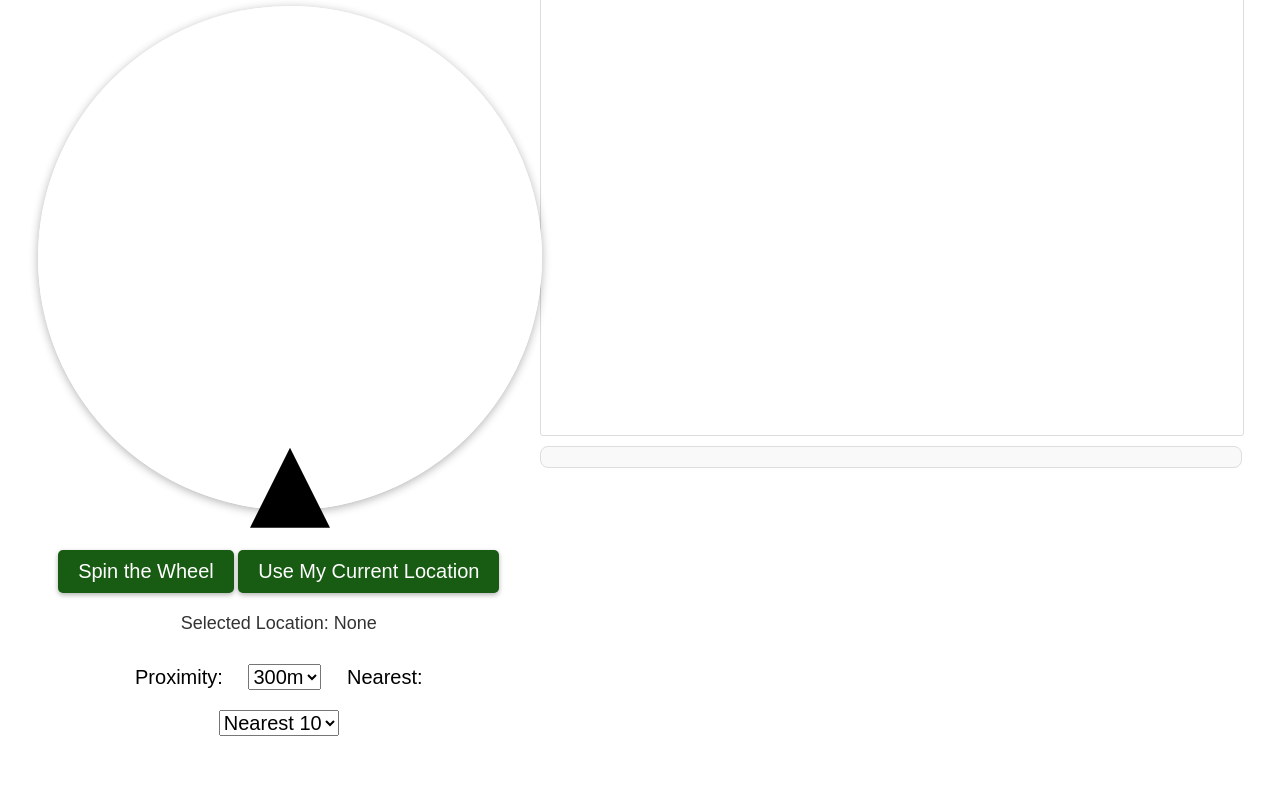
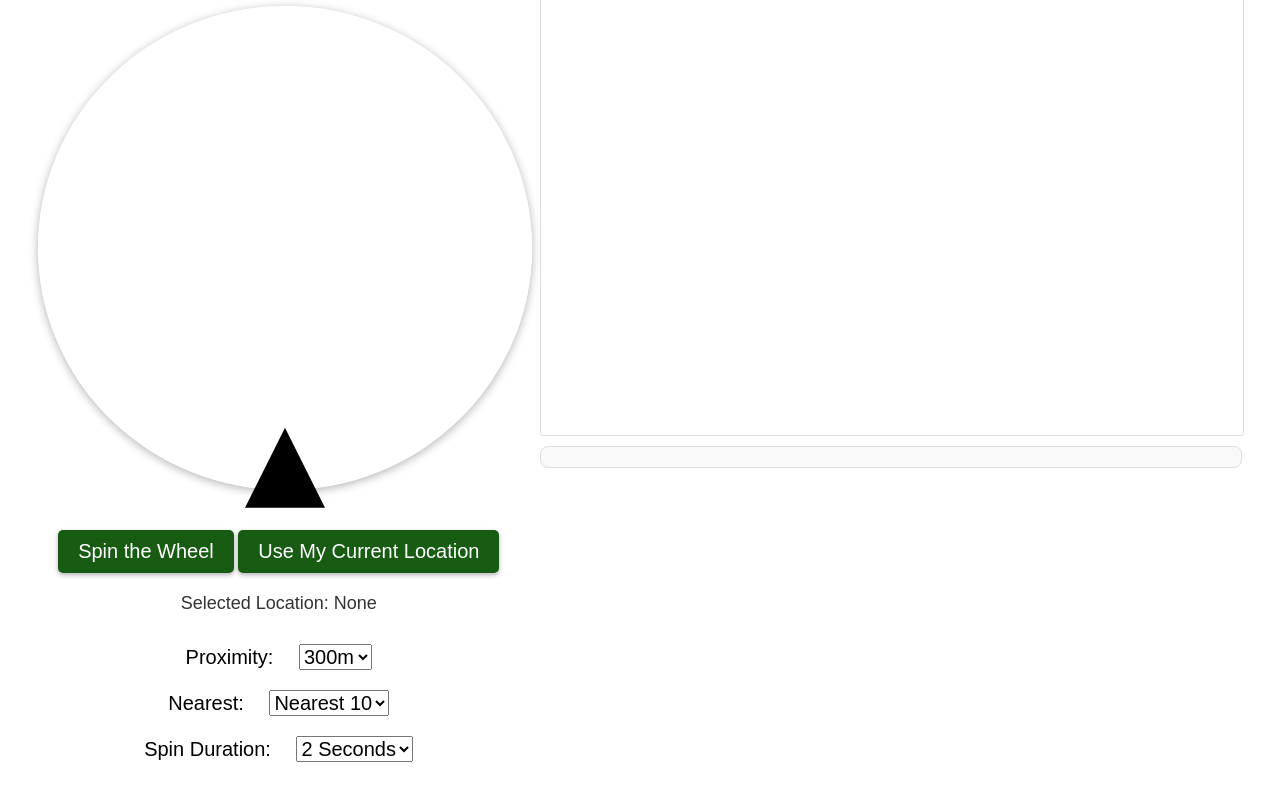
Before and after one commit to nickphoon/WHEELOFRESTAURANT, a plain HTML site: page index.html in a window 1280 px wide. Shown: the part 104-902 px from the top of the page. Drawn offline with nearby package versions, Linux system fonts and the light colour scheme.

Commit message:
added filter for wheel spin duration

```diff
--- a/index.html
+++ b/index.html
@@ -31,6 +31,7 @@
 
             <!-- Filters -->
             <div id="filters">
+                <div class="filter-row">
                     <label for="proximity">Proximity:</label>
                     <select id="proximity">
                         <option value="0.3" selected>300m</option>
@@ -39,7 +40,9 @@
                         <option value="2">2km</option>
                         <option value="5">5km</option>
                     </select>
+                </div>
 
+                <div class="filter-row">
                     <label for="count">Nearest:</label>
                     <select id="count">
                         <option value="10" selected>Nearest 10</option>
@@ -47,6 +50,18 @@
                         <option value="30">Nearest 30</option>
                     </select>
                 </div>
+
+                <div class="filter-row">
+                    <label for="spinDuration">Spin Duration:</label>
+                    <select id="spinDuration">
+                        <option value="1000">1 Second</option>
+                        <option value="2000" selected>2 Seconds</option>
+                        <option value="3000">3 Seconds</option>
+                        <option value="4000">4 Seconds</option>
+                    </select>
+                </div>
+            </div>
+
         </div>
 
         <!-- Right side: Map -->
--- a/script.js
+++ b/script.js
@@ -408,7 +408,7 @@ document.addEventListener("DOMContentLoaded", () => {
         chosenLabel.innerHTML = '';
 
         if (props.items.length > 0) {
-            const duration = 4000; // Spin duration in milliseconds
+            const duration = parseInt(document.getElementById('spinDuration').value, 10)
             const winningItemIndex = Math.floor(Math.random() * props.items.length);
 
             // Disable buttons and map interactions before spinning
--- a/styles.css
+++ b/styles.css
@@ -60,8 +60,8 @@ h1 {
 .wheel-container {
     position: relative;
     margin: 20px auto;
-    width: 500px;
-    height: 500px;
+    width: 490px;
+    height: 480px;
     border: 2px solid white;
     border-radius: 50%;
     box-shadow: 0 2px 10px rgba(0, 0, 0, 0.3);
@@ -207,6 +207,7 @@ h1 {
 
     #filters {
         font-size: 16px;
+
     }
 
     #filters label,
```
Lines whose indentation alone changed are shown as unchanged.
